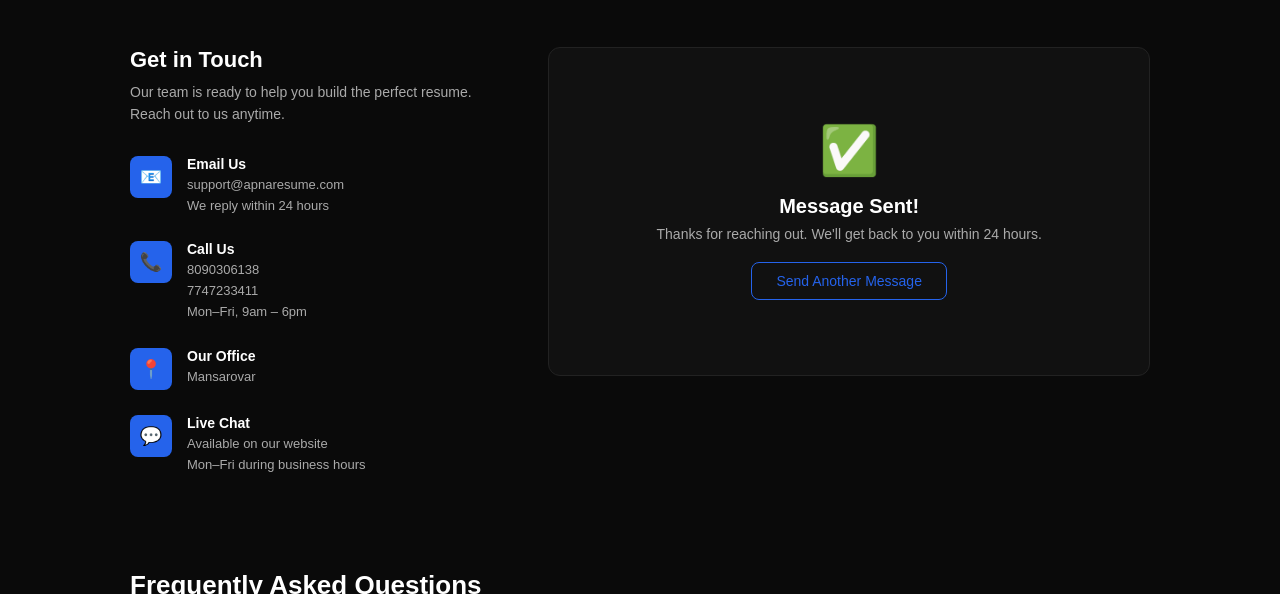
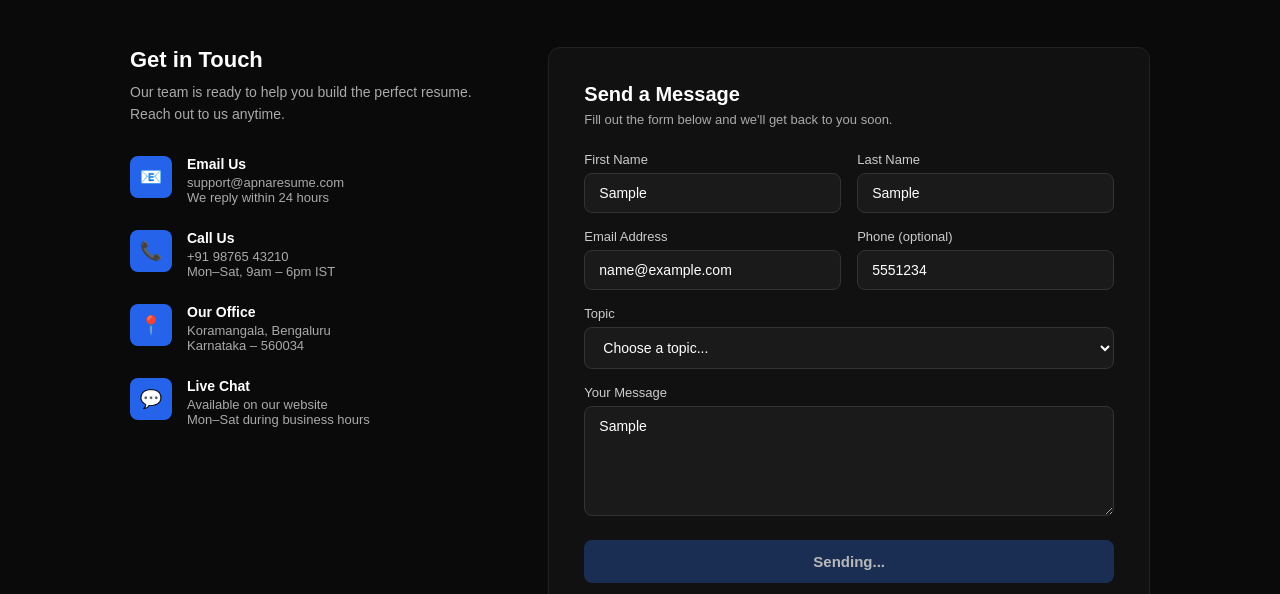
Before and after one commit to Suraj-jangid121/resume, a plain HTML site: page contactus.html in a window 1280 px wide. Both pictures are taken after typing "Sample", "Sample", "name@example.com", "5551234", "Sample" into the empty fields and a click on the button "Send Message". Shown: the part 206-800 px from the top of the page. Drawn offline with Linux system fonts and the light colour scheme; no server answers.

Commit message:
Update contactus.html

```diff
--- a/contactus.html
+++ b/contactus.html
@@ -88,7 +88,7 @@
       margin-bottom: 8px;
     }
 
-    .contact-info p {
+    .contact-info > p {
       color: #aaa;
       font-size: 14px;
       line-height: 1.6;
@@ -141,7 +141,7 @@
       margin-bottom: 6px;
     }
 
-    .contact-form p {
+    .contact-form > div > p {
       color: #aaa;
       font-size: 13px;
       margin-bottom: 25px;
@@ -215,10 +215,29 @@
       font-weight: 600;
       cursor: pointer;
       margin-top: 8px;
+      transition: background 0.2s;
     }
 
-    .submit-btn:hover {
+    .submit-btn:hover:not(:disabled) {
       background-color: #1d4ed8;
+    }
+
+    .submit-btn:disabled {
+      background-color: #1e3a6e;
+      cursor: not-allowed;
+      opacity: 0.7;
+    }
+
+    /* Error message */
+    .error-msg {
+      display: none;
+      background-color: rgba(220, 38, 38, 0.1);
+      border: 1px solid #dc2626;
+      color: #f87171;
+      padding: 10px 14px;
+      border-radius: 8px;
+      font-size: 13px;
+      margin-top: 10px;
     }
 
     /* Success message */
@@ -252,6 +271,10 @@
       border-radius: 8px;
       font-size: 14px;
       cursor: pointer;
+    }
+
+    .back-btn:hover {
+      background-color: rgba(37, 99, 235, 0.1);
     }
 
     /* FAQ section */
@@ -321,10 +344,12 @@
 
     /* Mobile */
     @media (max-width: 768px) {
-      .nav-links { display: none; }
+      .top-bar { padding: 12px 20px; }
+      .container { padding: 40px 20px; }
       .contact-layout { flex-direction: column; }
       .form-row { flex-direction: column; }
       .page-heading h1 { font-size: 28px; }
+      .contact-form { padding: 24px 18px; }
     }
   </style>
 </head>
@@ -365,9 +390,8 @@
           <div class="info-icon">📞</div>
           <div class="info-text">
             <h4>Call Us</h4>
-            <p>8090306138</p>
-            <p>7747233411</p>
-            <p>Mon–Fri, 9am – 6pm</p>
+            <p>+91 98765 43210</p>
+            <p>Mon–Sat, 9am – 6pm IST</p>
           </div>
         </div>
 
@@ -375,7 +399,8 @@
           <div class="info-icon">📍</div>
           <div class="info-text">
             <h4>Our Office</h4>
-            <p>Mansarovar</p>
+            <p>Koramangala, Bengaluru</p>
+            <p>Karnataka – 560034</p>
           </div>
         </div>
 
@@ -384,13 +409,15 @@
           <div class="info-text">
             <h4>Live Chat</h4>
             <p>Available on our website</p>
-            <p>Mon–Fri during business hours</p>
+            <p>Mon–Sat during business hours</p>
           </div>
         </div>
       </div>
 
       <!-- Right: Form -->
       <div class="contact-form">
+
+        <!-- Form area -->
         <div id="formArea">
           <h2>Send a Message</h2>
           <p>Fill out the form below and we'll get back to you soon.</p>
@@ -398,22 +425,22 @@
           <div class="form-row">
             <div class="form-group">
               <label>First Name</label>
-              <input type="text" id="fname" placeholder="First Name" />
+              <input type="text" id="fname" placeholder="e.g. Arjun" />
             </div>
             <div class="form-group">
               <label>Last Name</label>
-              <input type="text" id="lname" placeholder="Last Name" />
+              <input type="text" id="lname" placeholder="e.g. Sharma" />
             </div>
           </div>
 
           <div class="form-row">
             <div class="form-group">
               <label>Email Address</label>
-              <input type="email" id="email" placeholder="Email Address" />
+              <input type="email" id="email" placeholder="e.g. arjun@gmail.com" />
             </div>
             <div class="form-group">
               <label>Phone (optional)</label>
-              <input type="tel" id="phone" placeholder="Phone Number" />
+              <input type="tel" id="phone" placeholder="e.g. +91 98765 43210" />
             </div>
           </div>
 
@@ -434,18 +461,25 @@
             <textarea id="msg" placeholder="Tell us how we can help..."></textarea>
           </div>
 
-          <button class="submit-btn" onclick="submitForm()">Send Message</button>
+          <!-- Error message (shown if Firebase fails) -->
+          <div class="error-msg" id="errorMsg">
+            ⚠️ Something went wrong. Please try again.
+          </div>
+
+          <button class="submit-btn" id="submitBtn" onclick="submitForm()">
+            Send Message
+          </button>
         </div>
 
-        <!-- Success -->
+        <!-- Success screen -->
         <div class="success-box" id="successBox">
           <div class="check">✅</div>
           <h3>Message Sent!</h3>
           <p>Thanks for reaching out. We'll get back to you within 24 hours.</p>
           <button class="back-btn" onclick="resetForm()">Send Another Message</button>
         </div>
+
       </div>
-
     </div>
 
     <!-- FAQ Section -->
@@ -495,31 +529,86 @@
     © 2024 ApnaResumeBuilder. All rights reserved.
   </footer>
 
-  <script>
-    function submitForm() {
+  <!-- ✅ FIREBASE INTEGRATION -->
+  <script type="module">
+    import { initializeApp } from "https://www.gstatic.com/firebasejs/10.7.0/firebase-app.js";
+    import { getFirestore, collection, addDoc, serverTimestamp } from "https://www.gstatic.com/firebasejs/10.7.0/firebase-firestore.js";
+
+    // 🔐 Your Firebase config
+    const firebaseConfig = {
+      apiKey: "AIzaSyBGALyet-KO-n2je5rBgg5mDWfYyIfaRS0",
+      authDomain: "apnaresumebuilder.firebaseapp.com",
+      projectId: "apnaresumebuilder",
+      storageBucket: "apnaresumebuilder.firebasestorage.app",
+      messagingSenderId: "478270455880",
+      appId: "1:478270455880:web:8a52a65ad267b1277e587d"
+    };
+
+    // 🚀 Initialize Firebase
+    const app = initializeApp(firebaseConfig);
+    const db = getFirestore(app);
+
+    // 📤 Submit form and save to Firestore
+    window.submitForm = async function () {
       var fname = document.getElementById('fname').value.trim();
       var email = document.getElementById('email').value.trim();
-      var msg = document.getElementById('msg').value.trim();
+      var msg   = document.getElementById('msg').value.trim();
+      var errorMsg = document.getElementById('errorMsg');
+      var submitBtn = document.getElementById('submitBtn');
 
+      // Hide previous errors
+      errorMsg.style.display = 'none';
+
+      // Basic validation
       if (!fname || !email || !msg) {
         alert('Please fill in your name, email, and message.');
         return;
       }
 
-      document.getElementById('formArea').style.display = 'none';
-      document.getElementById('successBox').style.display = 'block';
-    }
+      // Show loading state
+      submitBtn.textContent = 'Sending...';
+      submitBtn.disabled = true;
 
-    function resetForm() {
+      try {
+        // 💾 Save to Firestore collection "contact_submissions"
+        await addDoc(collection(db, "contact_submissions"), {
+          firstName : fname,
+          lastName  : document.getElementById('lname').value.trim(),
+          email     : email,
+          phone     : document.getElementById('phone').value.trim(),
+          topic     : document.getElementById('topic').value,
+          message   : msg,
+          sentAt    : serverTimestamp()
+        });
+
+        // ✅ Show success screen
+        document.getElementById('formArea').style.display = 'none';
+        document.getElementById('successBox').style.display = 'block';
+
+      } catch (error) {
+        console.error("Firebase error:", error);
+        errorMsg.style.display = 'block';
+        submitBtn.textContent = 'Send Message';
+        submitBtn.disabled = false;
+      }
+    };
+
+    // 🔄 Reset form
+    window.resetForm = function () {
       document.getElementById('formArea').style.display = 'block';
       document.getElementById('successBox').style.display = 'none';
-      document.getElementById('fname').value = '';
-      document.getElementById('lname').value = '';
-      document.getElementById('email').value = '';
-      document.getElementById('phone').value = '';
-      document.getElementById('msg').value = '';
-    }
+      document.getElementById('errorMsg').style.display = 'none';
+      document.getElementById('submitBtn').textContent = 'Send Message';
+      document.getElementById('submitBtn').disabled = false;
+      ['fname', 'lname', 'email', 'phone', 'msg'].forEach(function(id) {
+        document.getElementById(id).value = '';
+      });
+      document.getElementById('topic').selectedIndex = 0;
+    };
+  </script>
 
+  <!-- FAQ toggle (plain script, no module needed) -->
+  <script>
     function toggleFAQ(item) {
       item.classList.toggle('open');
     }
```
